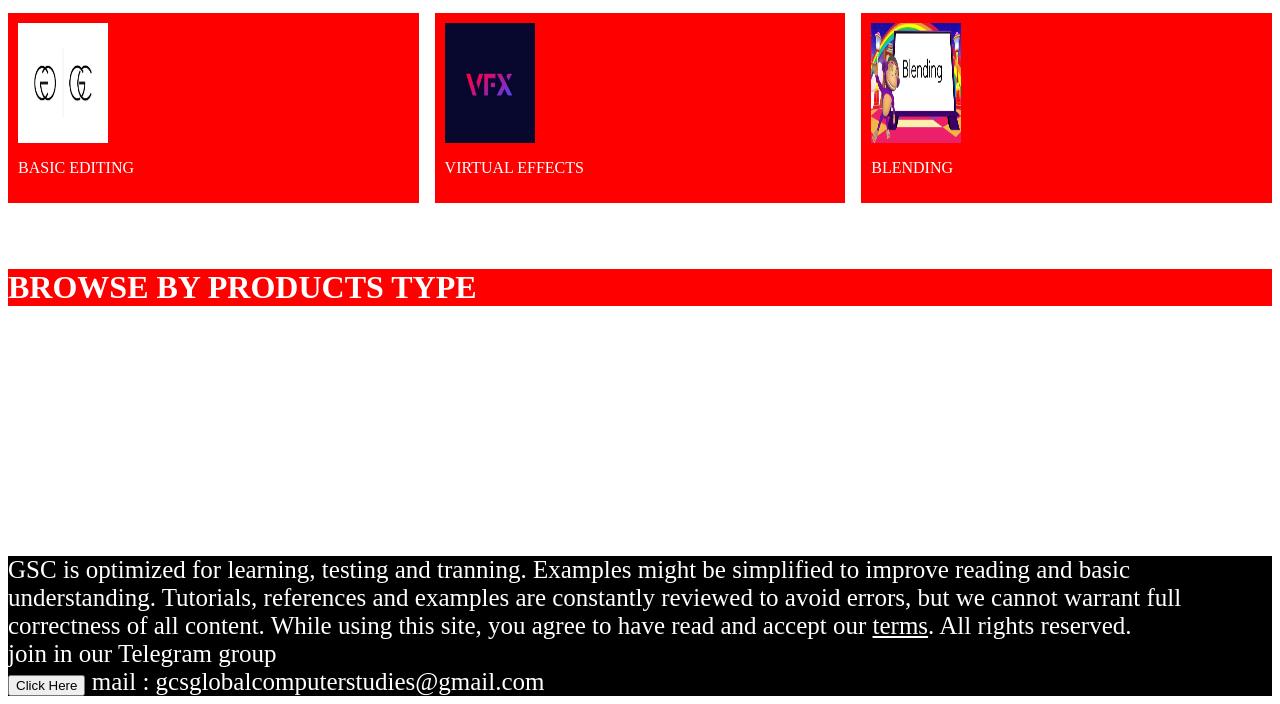
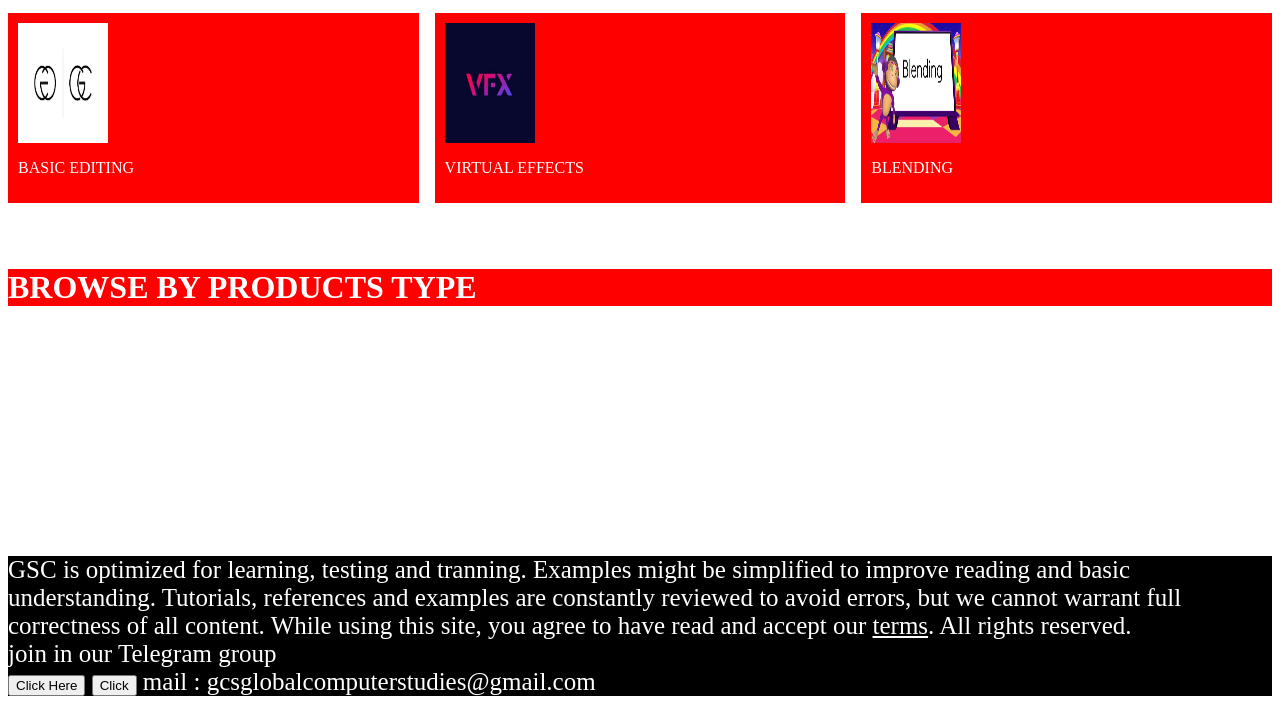
Before and after one commit to Lokesh0026/Lokesh0026, a plain HTML site: page index.html in a window 1280 px wide. Shown: the part 1326-2030 px from the top of the page. Drawn offline with Linux system fonts and the light colour scheme.

Commit message:
Update index.html

```diff
--- a/index.html
+++ b/index.html
@@ -410,6 +410,7 @@ agree to have read and accept our <a class="duo" href="terms.pdf">terms</a>. All
 <br>
 join in our Telegram group <br>
 <button onclick="window.location.href = 'https://t.me/Globalcomputerstudies';">Click Here</button>
+<a href='https://ide.geeksforgeeks.org/'><button > Click </button></a>
 mail : gcsglobalcomputerstudies@gmail.com
 </div>
 <style>
```
